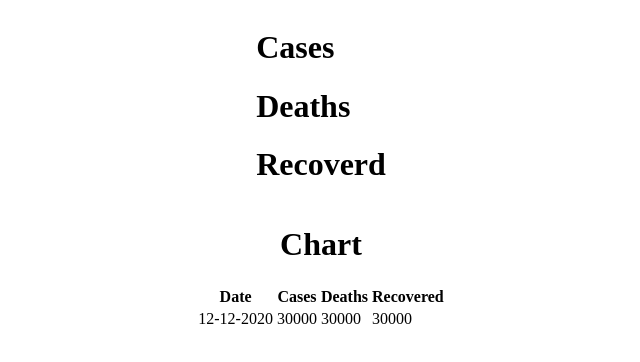
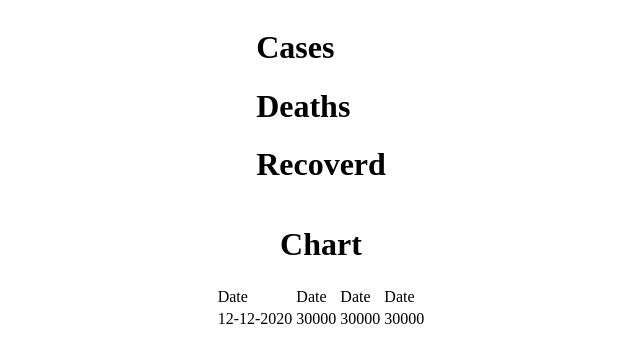
Before and after one commit to vsamaru/another-covid-tracker, a React (Create React App) app: page / in a window 1280 px wide. Shown: the top 362 px of the page, without its empty margins (319-959 px from the left). Built offline with nearby package versions, Linux system fonts and the light colour scheme.

Commit message:
Fix table warnings

```diff
--- a/src/components/Table.js
+++ b/src/components/Table.js
@@ -5,10 +5,15 @@ export const Table = () => {
         <div>
             <table>
                 <thead>
-                    <th>Date</th>
-                    <th>Cases</th>
+                    <tr>
+                        <td>Date</td>
+                        <td>Date</td>
+                        <td>Date</td>
+                        <td>Date</td>
+                    </tr>
+                    {/* <th>Cases</th>
                     <th>Deaths</th>
-                    <th>Recovered</th>
+                    <th>Recovered</th> */}
                 </thead>
                 <tbody>
                     <tr>
```
